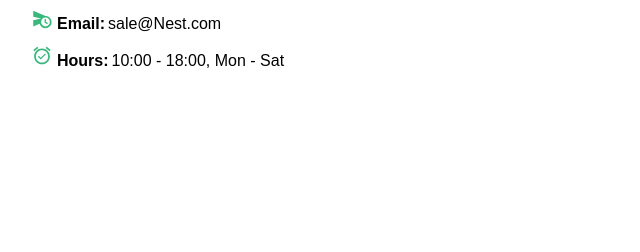
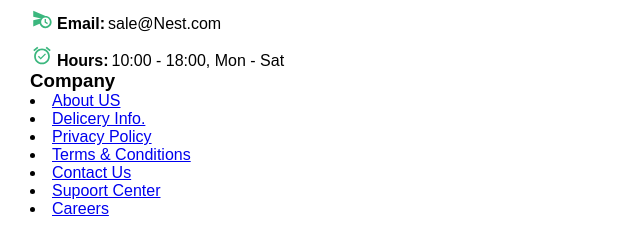
Before and after one commit to Pragyani/eCommerce-FrontendLayout, a React (Create React App) app: page / in a window 1280 px wide. Shown: the part 5146-5398 px from the top of the page, without its empty margins (0-640 px from the left). Built offline with nearby package versions, Linux system fonts and the light colour scheme; a web font is replaced by a local one.

Commit message:
add: footer-wid-list

```diff
--- a/src/Components/footer/footer.jsx
+++ b/src/Components/footer/footer.jsx
@@ -26,6 +26,21 @@ const Footer = () => {
                                <p><ScheduleSendIcon className="footer-uicon" /><span>Email:</span>sale@Nest.com</p>
                                <p><AlarmOnIcon className="footer-uicon" /><span>Hours:</span>10:00 - 18:00, Mon - Sat</p>
                             </div>
+
+                            <div className="wid-col">
+                                <h3>Company</h3>
+                                <ul className="foter-wid-list"></ul>
+                            <li><Link to="#">About US</Link></li>
+                            <li><Link to="#">Delicery Info.</Link></li>
+                            <li><Link to="#">Privacy Policy</Link></li>
+                            <li><Link to="#">Terms & Conditions</Link></li>
+                            <li><Link to="#">Contact Us</Link></li>
+                            <li><Link to="#">Supoort Center</Link></li>
+                            <li><Link to="#">Careers</Link></li>
+
+                            </div>
+
+
                         </div>
                     </div>
                    </footer>
```
